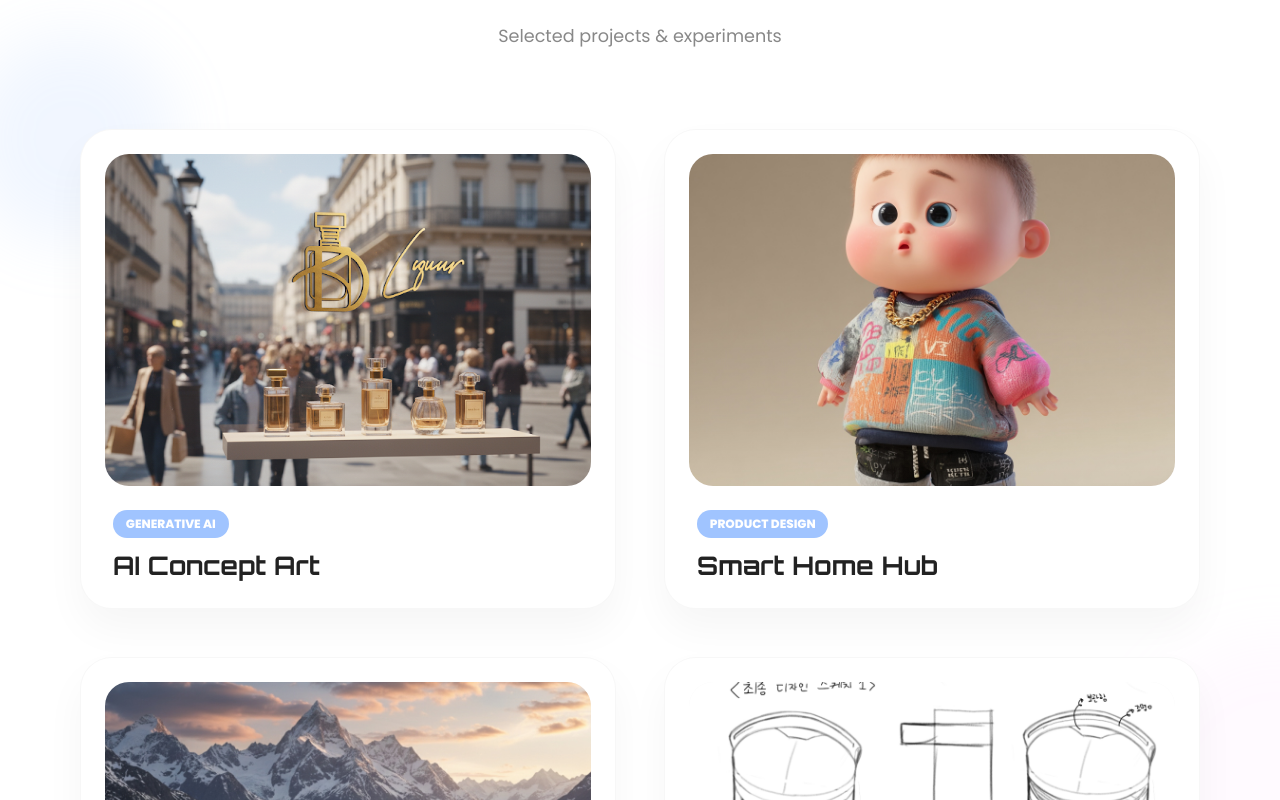
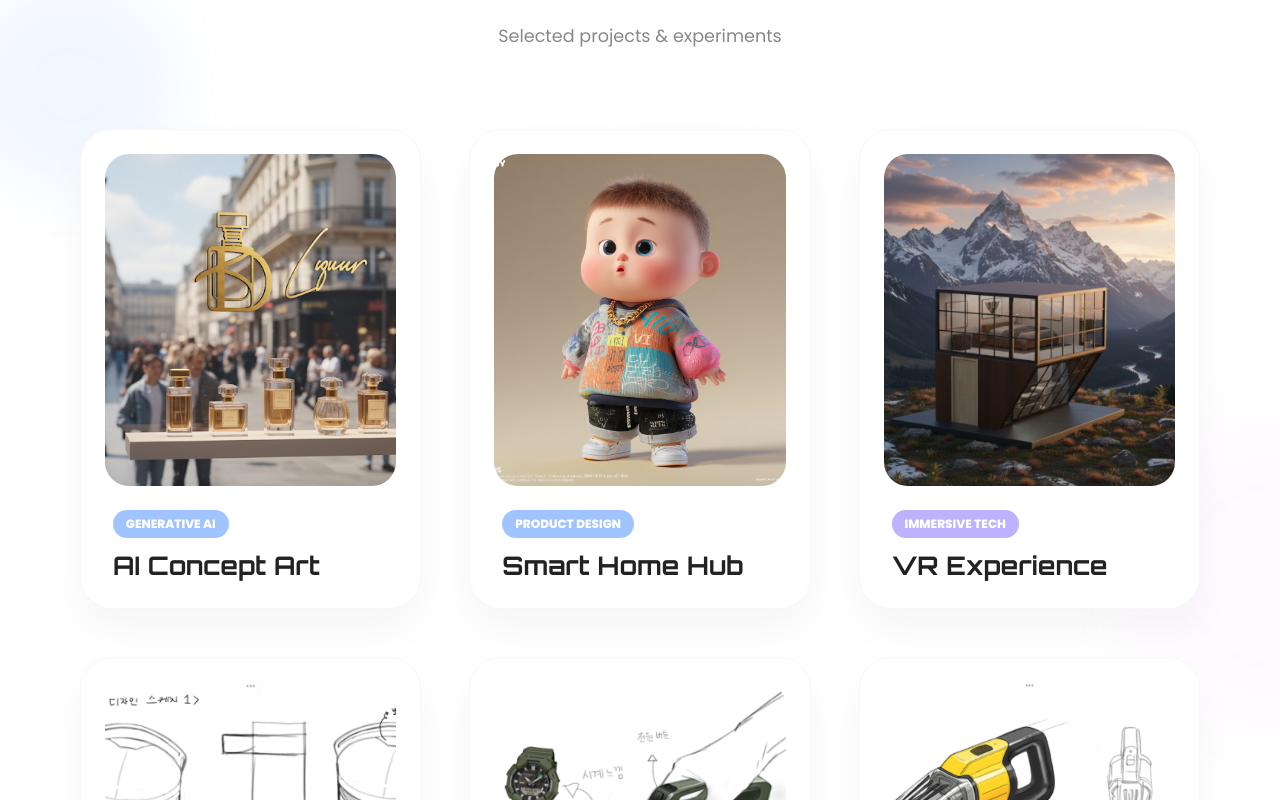
Before and after one commit to eunsi-lab/homepageproject, a React (Vite) app: page / in a window 1280 px wide. Shown: the part 880-1680 px from the top of the page. Built offline with nearby package versions, Linux system fonts and the light colour scheme.

Commit message:
Adjust grid to minmax(300px) for better 3-column fit

```diff
--- a/src/App.tsx
+++ b/src/App.tsx
@@ -295,7 +295,7 @@ function App() {
                         <p style={{ color: '#888', fontSize: '1.1rem' }}>Selected projects & experiments</p>
                     </div>
 
-                    <div style={{ display: 'grid', gridTemplateColumns: 'repeat(auto-fit, minmax(350px, 1fr))', gap: '3rem', position: 'relative', zIndex: 2 }}>
+                    <div style={{ display: 'grid', gridTemplateColumns: 'repeat(auto-fit, minmax(300px, 1fr))', gap: '3rem', position: 'relative', zIndex: 2 }}>
                         {works.map((work, index) => (
                             <motion.div
                                 key={work.id}
```
